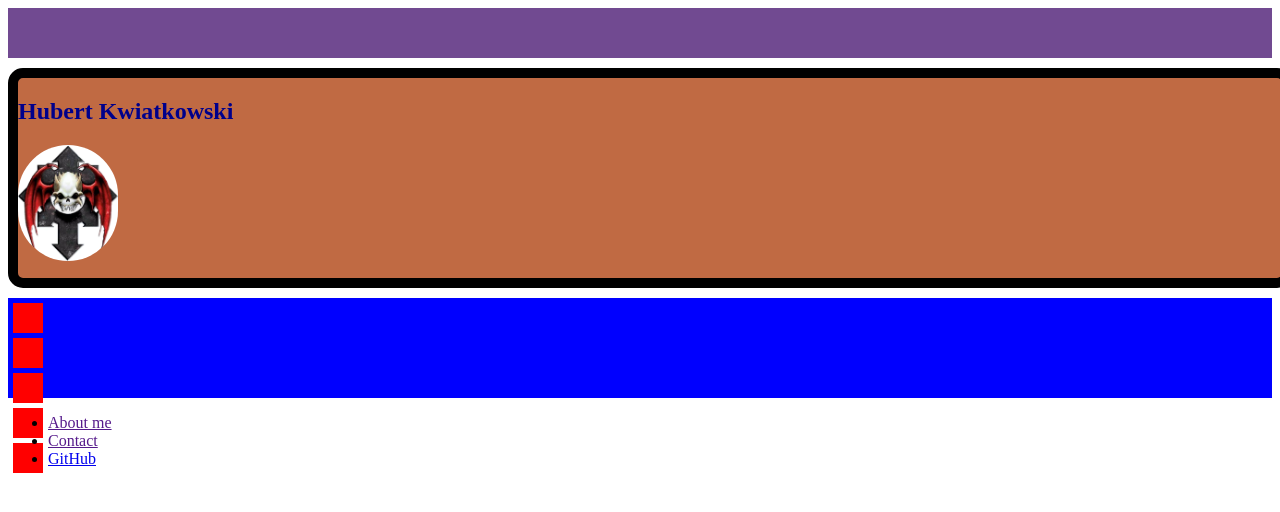
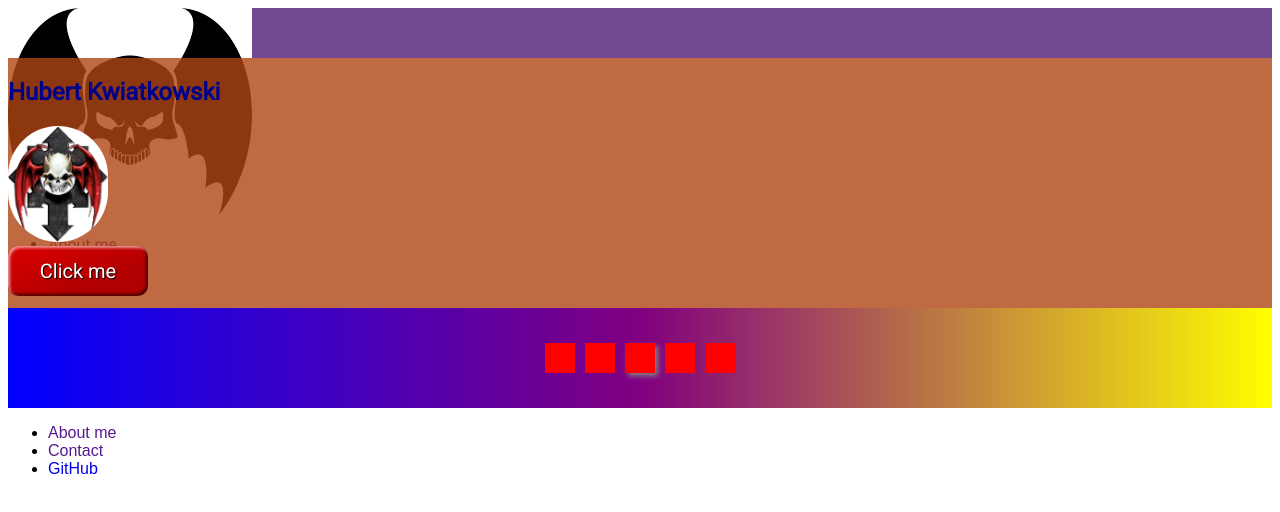
Before and after one commit to HubertKwiatkowski/AK-bootcamp, a plain HTML site: page ex01 - portfolio/index.html in a window 1280 px wide. Drawn offline with Linux system fonts and the light colour scheme.

Commit message:
button styling

```diff
--- a/ex01 - portfolio/index.html
+++ b/ex01 - portfolio/index.html
@@ -4,12 +4,27 @@
   <meta charset="UTF-8">
   <meta http-equiv="X-UA-Compatible" content="IE=edge">
   <meta name="viewport" content="width=device-width, initial-scale=1.0">
-  <title>Document</title>
+  <title>Portfolio</title>
   <link rel="stylesheet" href="styles.css">
+  <link rel="preconnect" href="https://fonts.googleapis.com">
+  <link rel="preconnect" href="https://fonts.gstatic.com" crossorigin>
+  <link href="https://fonts.googleapis.com/css2?family=Roboto&display=swap" rel="stylesheet">
+
 </head>
 <body>
 
-  <header></header>
+  <nav>
+    <img
+      class="logo"
+      src="images/logo.png"
+      alt="Logo"
+    >
+    <ul>
+      <li><a href="">About me</a></li>
+      <li><a href="">GitHub</a></li>
+      <li><a href="">Contact me</a></li>
+    </ul>
+  </nav>
   <div class="about-me">
     <h2 id="name">Hubert Kwiatkowski</h2>
     <img
@@ -17,11 +32,12 @@
       src="images/Night_Lords_Livery.webp"
       alt="hubert headshot"
     >
+    <div class="button">Click me</div>
   </div>
   <section>
     <div class="test"></div>
     <div class="test"></div>
-    <div class="test"></div>
+    <div class="test" id="main"></div>
     <div class="test"></div>
     <div class="test"></div>
   </section>
--- a/ex01 - portfolio/styles.css
+++ b/ex01 - portfolio/styles.css
@@ -1,9 +1,10 @@
 body {
   display: flex;
   flex-direction: column;
+  font-family: 'Roboto', sans-serif;
 }
 
-header {
+nav {
   width: 100%;
   height: 50px;
   background-color: rgb(113, 74, 145);
@@ -12,21 +13,22 @@ header {
 section {
   width: 100%;
   height: 100px;
-  background-color: blue;
+  /* background-color: blue; */
+  background-image: linear-gradient(to right,blue, purple, yellow);
+  display: flex;
+  align-items: center;
+  flex-wrap: wrap;
+  justify-content: center;
+}
 
-  /* display: flex;
-  flex-direction: row;
-  flex-wrap: wrap;
-  justify-content: space-evenly; */
+#main {
+  box-shadow: 3px 3px 5px grey;
 }
 
 .about-me {
   width: 100%;
-  height: 200px;
+  height: 250px;
   background-color: rgb(177, 69, 21, 0.8);
-  margin: 10px 0;
-  border: solid black 10px;
-  border-radius: 15px;
 }
 
 .avatar {
@@ -44,3 +46,40 @@ section {
   background-color: red;
   margin: 5px;
 }
+
+.button {
+  border: 0;
+  padding: 0 20px;
+  font-size: 20px;
+  width: 100px;
+  text-align: center;
+  line-height: 2.5;
+  color: #fff;
+  text-shadow: 1px 1px 1px #000;
+  background-color: rgba(220, 0, 0, 1);
+  background-image: linear-gradient(
+    to top left,
+    rgba(0, 0, 0, 0.2),
+    rgba(0, 0, 0, 0.2) 30%,
+    rgba(0, 0, 0, 0)
+  );
+  box-shadow: inset 2px 2px 3px rgba(255, 255, 255, 0.6),
+    inset -2px -2px 3px rgba(0, 0, 0, 0.6);
+    border-radius: 10px;
+}
+
+.button:hover {
+  background-color: rgba(255, 0, 0, 1);
+}
+
+.button:active {
+  box-shadow: inset -2px -2px 3px rgba(255, 255, 255, 0.6);
+}
+
+footer {
+  font-family: Arial, Helvetica, sans-serif;
+}
+
+a {
+  text-decoration: none;
+}
```
Also changed, not shown: ex01 - portfolio/images/logo.png (added).
